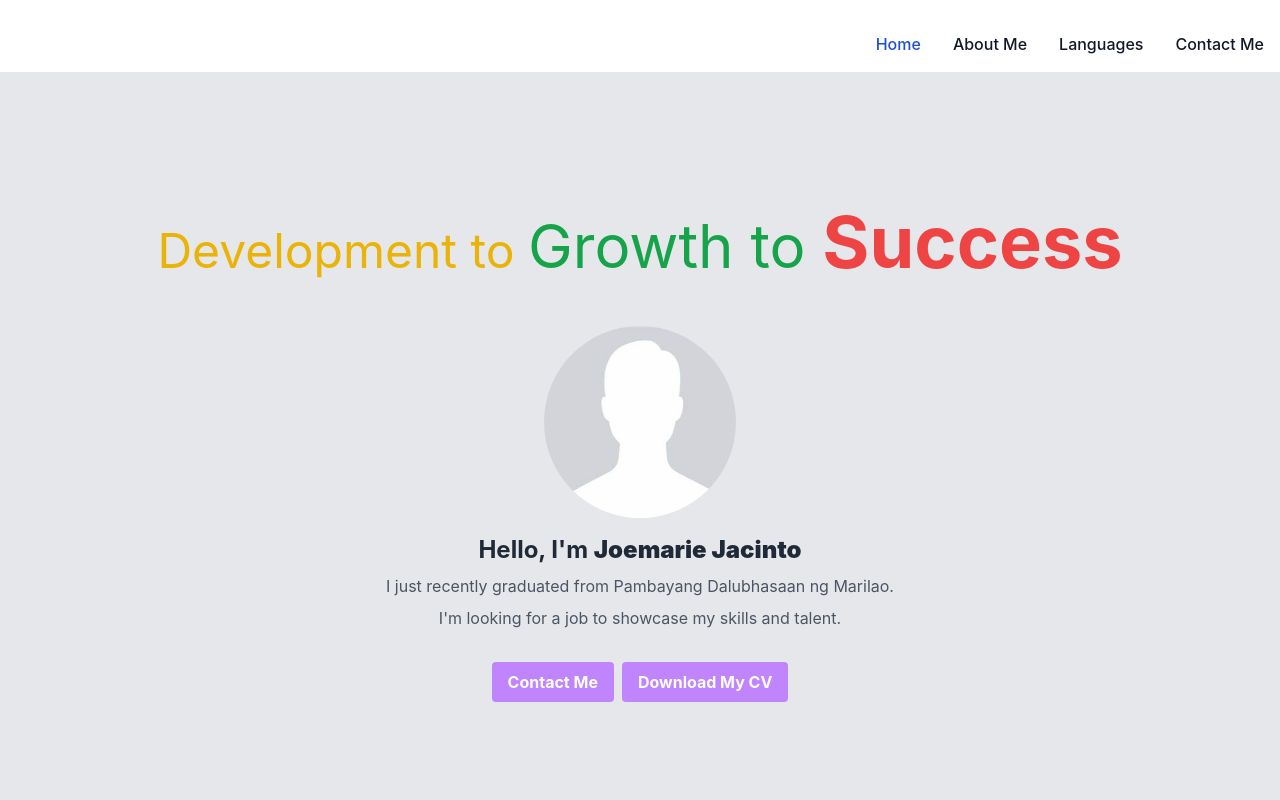
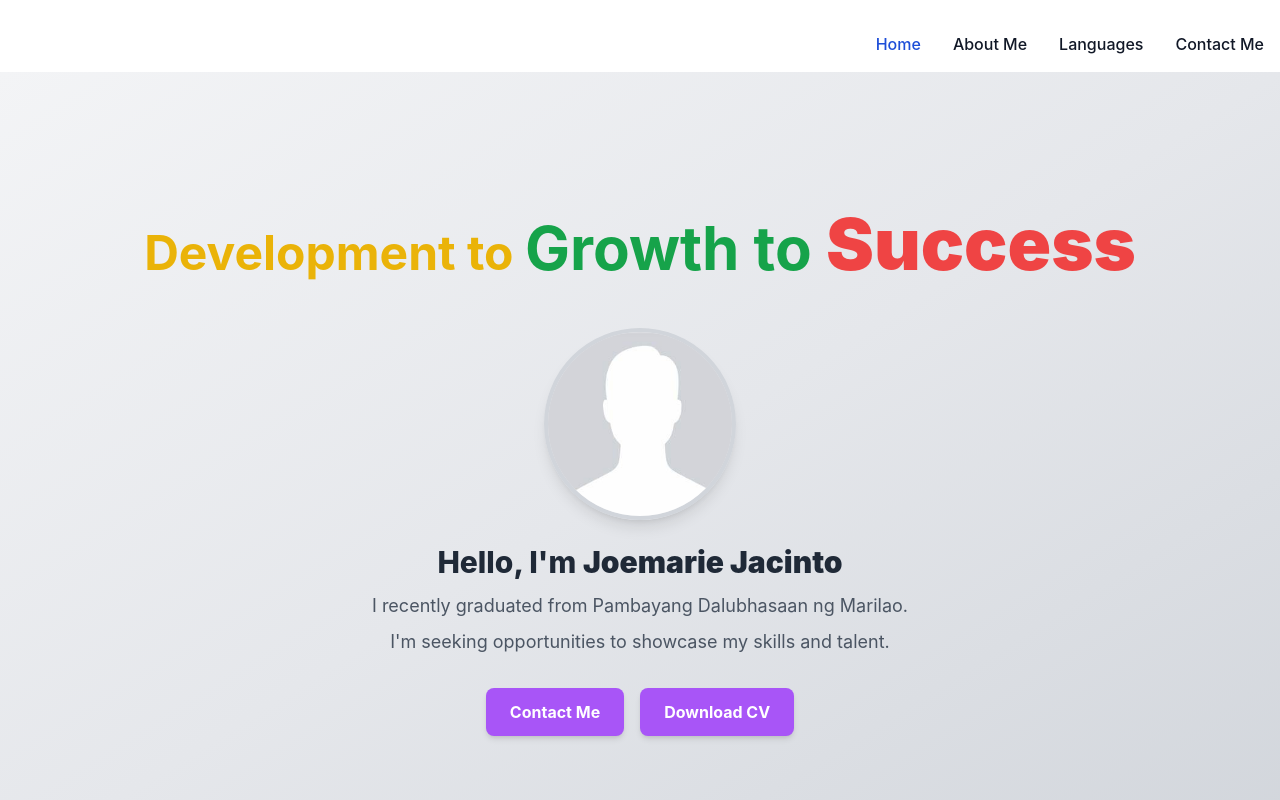
Before and after one commit to 8xers6/Joemarie_Portfolio, a React (Create React App) app: page / in a window 1280 px wide. Shown: the top 800 px of the page. Built offline with nearby package versions, Linux system fonts and the light colour scheme.

Commit message:
Update Aboutme.jsx

```diff
--- a/src/Aboutme.jsx
+++ b/src/Aboutme.jsx
@@ -1,6 +1,7 @@
 import React from 'react';
 import sampleImage from './Assets/fbfb.jpeg';
 import 'animate.css';
+import myresume from './Assets/myresume.pdf'
 
 function AboutMe() {
   const handleScroll = (targetId) => {
@@ -14,37 +15,38 @@ function AboutMe() {
   };
 
   return (
-    <div id="Aboutme" className="flex flex-col items-center justify-center min-h-screen bg-gray-200 pt-3 px-3  pb-12">
-      <div className="text-center p-4">
+    <div id="Aboutme" className="flex flex-col items-center justify-center min-h-screen bg-gradient-to-br from-gray-100 via-gray-200 to-gray-300 py-12 px-6">
+      <div className="text-center">
         <div className="pb-12">
-            <span className="text-yellow-500 text-5xl ">Development to </span>
-            <span className="text-green-600 text-6xl "> Growth to </span>
-            <span className="text-red-500 text-7xl "><b>Success</b></span>
+          <span className="text-yellow-500 text-5xl font-bold animate__animated animate__fadeIn animate__delay-1s">Development to </span>
+          <span className="text-green-600 text-6xl font-bold animate__animated animate__fadeIn animate__delay-2s"> Growth to </span>
+          <span className="text-red-500 text-7xl font-bold animate__animated animate__fadeIn animate__delay-3s"><b>Success</b></span>
         </div>
         <img
           src={sampleImage}
           alt="Joemarie Jacinto"
-          className="w-32 h-32 md:w-48 md:h-48 rounded-full object-cover mx-auto"
+          className="w-32 h-32 md:w-48 md:h-48 rounded-full object-cover mx-auto border-4 border-gray-300 shadow-lg transition-transform duration-300 ease-in-out transform hover:scale-105"
         />
-        <div className="mt-4">
-          <h2 className="text-2xl font-bold text-gray-800">Hello, I'm <b>Joemarie Jacinto</b></h2>
-          <p className="mt-2 text-gray-600">I just recently graduated from Pambayang Dalubhasaan ng Marilao.</p>
-          <p className="mt-2 text-gray-600">I'm looking for a job to showcase my skills and talent.</p>
+        <div className="mt-6">
+          <h2 className="text-3xl font-extrabold text-gray-800 animate__animated animate__fadeIn animate__delay-4s">Hello, I'm <b>Joemarie Jacinto</b></h2>
+          <p className="mt-3 text-lg text-gray-600 animate__animated animate__fadeIn animate__delay-5s">I recently graduated from Pambayang Dalubhasaan ng Marilao.</p>
+          <p className="mt-2 text-lg text-gray-600 animate__animated animate__fadeIn animate__delay-6s">I'm seeking opportunities to showcase my skills and talent.</p>
         </div>
       </div>
-      <div className="p-4 flex flex-col sm:flex-row justify-center gap-2">
+      <div className="mt-8 flex flex-col sm:flex-row justify-center gap-4">
         <button
           onClick={() => handleScroll('Contactme')}
-          className="bg-purple-400 hover:bg-purple-500 text-white font-bold py-2 px-4 rounded"
+          className="bg-purple-500 hover:bg-purple-600 text-white font-bold py-3 px-6 rounded-lg shadow-md transform transition-transform duration-300 ease-in-out hover:scale-105"
         >
           Contact Me
         </button>
-        <button
-          onClick={() => handleScroll('DownloadCV')}
-          className="bg-purple-400 hover:bg-purple-500 text-white font-bold py-2 px-4 rounded "
+        <a
+          href={myresume}
+          download
+          className="bg-purple-500 hover:bg-purple-600 text-white font-bold py-3 px-6 rounded-lg shadow-md transform transition-transform duration-300 ease-in-out hover:scale-105 flex items-center justify-center"
         >
-          Download My CV
-        </button>
+          Download CV
+        </a>
       </div>
     </div>
   );
```
